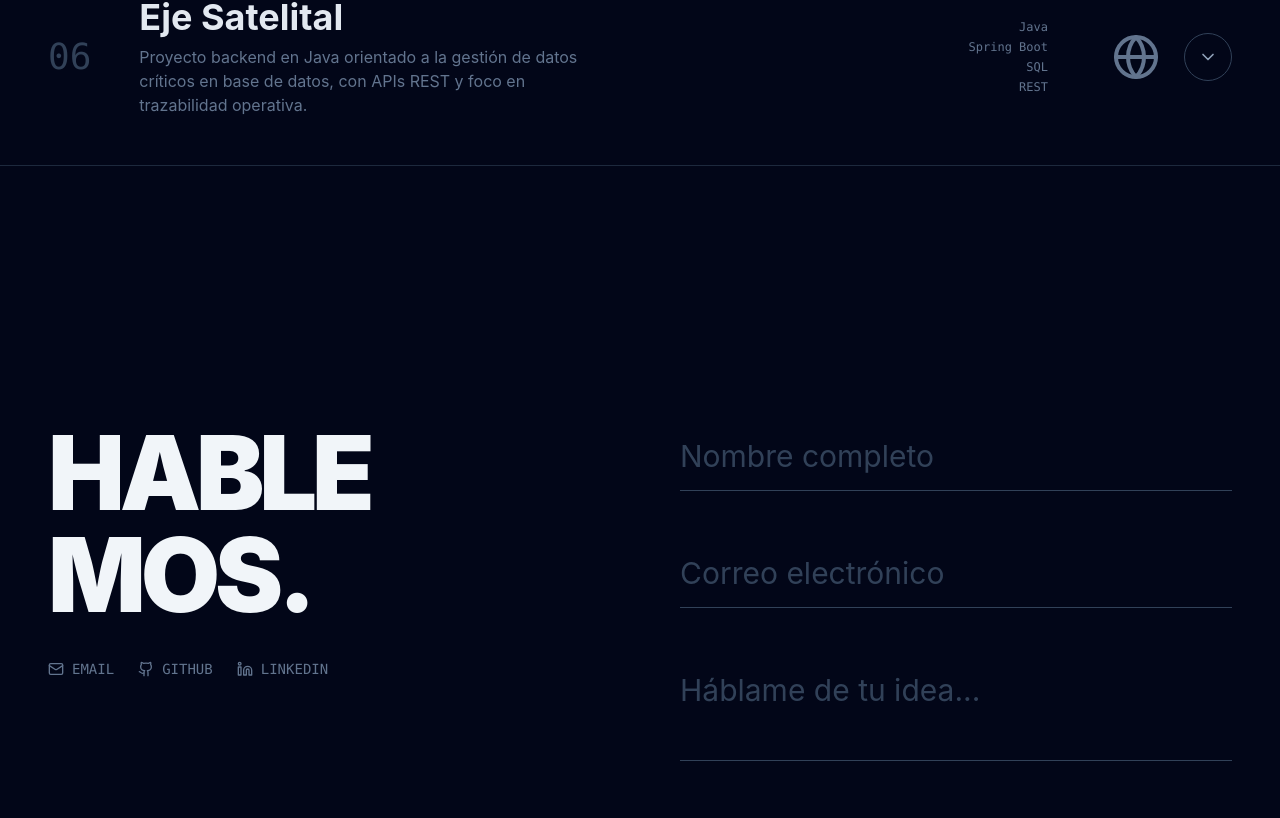
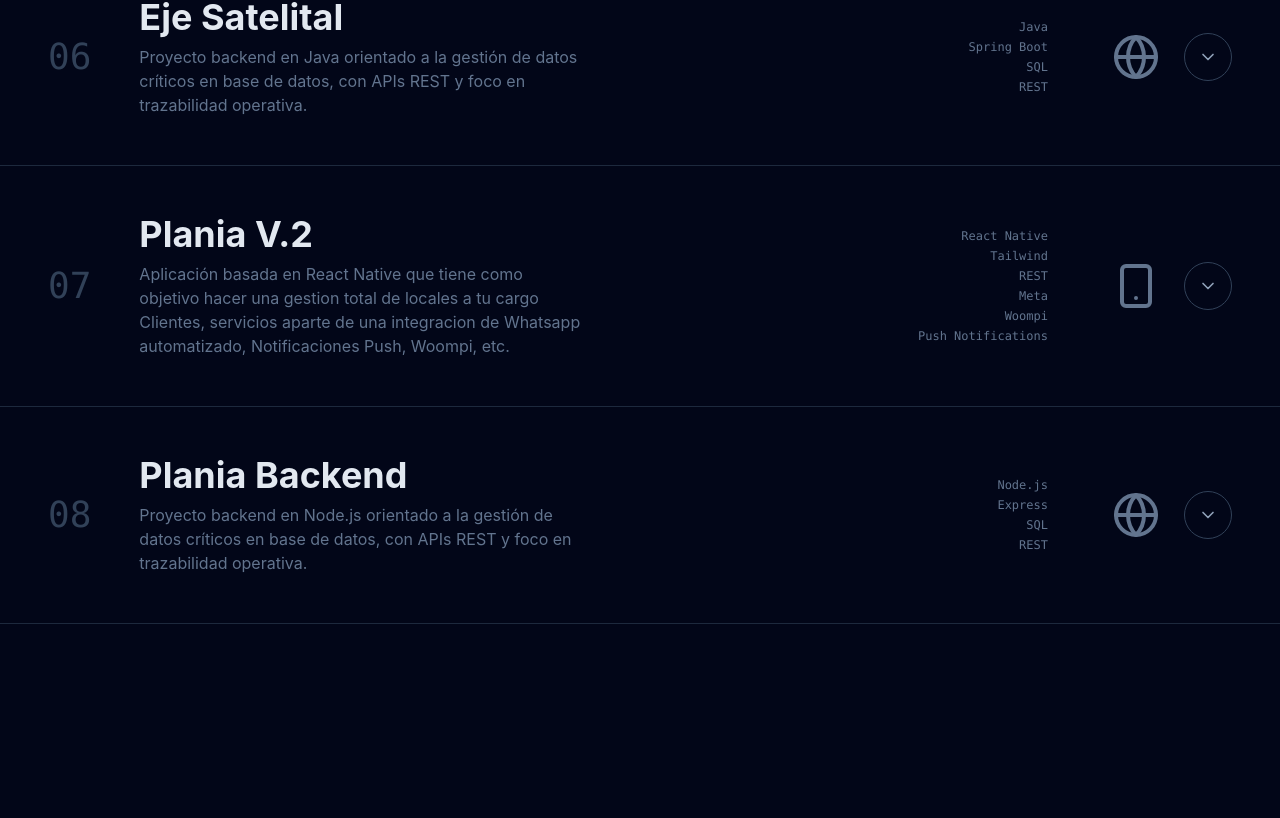
Before and after one commit to matiasgerr/matiasgerr.github.io, a React (Vite) app: page / in a window 1280 px wide. Shown: the part 2974-3792 px from the top of the page. Built offline with nearby package versions, Linux system fonts and the light colour scheme.

Commit message:
feat: add Plania V2 component and update project list with new entries

```diff
--- /dev/null
+++ b/src/components/PlaniaV2.tsx
@@ -0,0 +1,53 @@
+import planiaImg from "../assets/6xQHC.jpg";
+
+interface YipiDrawerProps {
+  open: boolean;
+}
+
+const PlaniaV2 = ({ open }: YipiDrawerProps) => (
+  <div
+    className={`grid transition-all duration-500 ease-in-out ${
+      open ? "grid-rows-[1fr] opacity-100" : "grid-rows-[0fr] opacity-0"
+    }`}
+  >
+    <div className="overflow-hidden">
+      <div className="bg-slate-900/60 border-b border-slate-700 px-4 md:px-12 py-8 md:py-10">
+        <div className="max-w-7xl mx-auto flex flex-col md:flex-row gap-8 md:gap-16">
+          <div className="md:w-1/2 flex flex-col justify-center">
+            <span className="font-mono text-xs tracking-widest text-teal-400 uppercase mb-4">
+              / Mobile App
+            </span>
+            <h3 className="text-2xl md:text-3xl font-bold text-slate-100 mb-4">
+              Plania V2 Aplication
+            </h3>
+            <p className="text-slate-400 text-sm md:text-base leading-relaxed mb-6">
+              Aplicación basada en React Native que tiene como objetivo hacer
+              una gestion total de locales a tu cargo mas consumo, costos,
+              productos, servicios aparte de una integracion de plan de pago,
+              etc.
+            </p>
+            <div className="flex flex-wrap gap-2 font-mono text-xs">
+              {["React Native", "Tailwind", "REST"].map((tech) => (
+                <span
+                  key={tech}
+                  className="px-3 py-1 border border-slate-700 text-slate-400 rounded-full"
+                >
+                  {tech}
+                </span>
+              ))}
+            </div>
+          </div>
+          <div className="md:w-1/2">
+            <img
+              src={planiaImg}
+              alt="YIPI Aplication"
+              className="w-full rounded-xl border border-slate-700 object-cover"
+            />
+          </div>
+        </div>
+      </div>
+    </div>
+  </div>
+);
+
+export default PlaniaV2;
--- a/src/components/ProjectCard.tsx
+++ b/src/components/ProjectCard.tsx
@@ -1,5 +1,5 @@
-import { Globe, Smartphone, ArrowUpRight, ChevronDown } from 'lucide-react';
-import type { Project } from '../types';
+import { Globe, Smartphone, ArrowUpRight, ChevronDown } from "lucide-react";
+import type { Project } from "../types";
 
 interface ProjectCardProps {
   project: Project;
@@ -7,10 +7,25 @@ interface ProjectCardProps {
   onSelect: (id: string) => void;
 }
 
-const ProjectCard = ({ project, isOpen = false, onSelect }: ProjectCardProps) => {
-  const Icon = project.type === 'web' ? Globe : Smartphone;
-  const iconHover = project.type === 'web' ? 'group-hover:text-blue-400' : 'group-hover:text-teal-400';
-  const isExpandable = project.id === '01'|| project.id === '02' || project.id === '03' || project.id === '04' || project.id === '05' || project.id === '06';
+const ProjectCard = ({
+  project,
+  isOpen = false,
+  onSelect,
+}: ProjectCardProps) => {
+  const Icon = project.type === "web" ? Globe : Smartphone;
+  const iconHover =
+    project.type === "web"
+      ? "group-hover:text-blue-400"
+      : "group-hover:text-teal-400";
+  const isExpandable =
+    project.id === "01" ||
+    project.id === "02" ||
+    project.id === "03" ||
+    project.id === "04" ||
+    project.id === "05" ||
+    project.id === "06" ||
+    project.id === "07" ||
+    project.id === "08";
 
   return (
     <button
@@ -19,15 +34,19 @@ const ProjectCard = ({ project, isOpen = false, onSelect }: ProjectCardProps) =>
       className="group block border-b border-slate-800 hover:bg-slate-900 transition-colors w-full text-left"
     >
       <div className="max-w-7xl mx-auto px-4 md:px-12 py-8 md:py-12 flex flex-col md:flex-row items-start md:items-center justify-between gap-6 relative overflow-hidden">
-        <div className="absolute inset-0 bg-gradient-to-r from-blue-500/0 via-blue-500/5 to-teal-500/0 opacity-0 group-hover:opacity-100 transition-opacity pointer-events-none" />
+        <div className="absolute inset-0 bg-linear-to-r from-blue-500/0 via-blue-500/5 to-teal-500/0 opacity-0 group-hover:opacity-100 transition-opacity pointer-events-none" />
 
         <div className="flex items-start md:items-center gap-6 md:gap-12 w-full md:w-auto z-10">
           <span className="font-mono text-2xl md:text-4xl text-slate-700 group-hover:text-blue-500 transition-colors">
             {project.id}
           </span>
           <div>
-            <h4 className="text-2xl md:text-4xl font-bold text-slate-200 mb-2">{project.title}</h4>
-            <p className="text-slate-500 text-sm md:text-base max-w-md">{project.description}</p>
+            <h4 className="text-2xl md:text-4xl font-bold text-slate-200 mb-2">
+              {project.title}
+            </h4>
+            <p className="text-slate-500 text-sm md:text-base max-w-md">
+              {project.description}
+            </p>
           </div>
         </div>
 
@@ -38,11 +57,13 @@ const ProjectCard = ({ project, isOpen = false, onSelect }: ProjectCardProps) =>
             ))}
           </div>
           <div className="flex items-center gap-6">
-            <Icon className={`w-8 h-8 md:w-12 md:h-12 text-slate-500 ${iconHover} transition-colors`} />
+            <Icon
+              className={`w-8 h-8 md:w-12 md:h-12 text-slate-500 ${iconHover} transition-colors`}
+            />
             <div className="w-12 h-12 rounded-full border border-slate-700 flex items-center justify-center group-hover:border-teal-400 group-hover:bg-teal-400/10 transition-all">
               {isExpandable ? (
                 <ChevronDown
-                  className={`w-5 h-5 text-slate-400 group-hover:text-teal-400 transition-all duration-300 ${isOpen ? 'rotate-180 text-teal-400' : ''}`}
+                  className={`w-5 h-5 text-slate-400 group-hover:text-teal-400 transition-all duration-300 ${isOpen ? "rotate-180 text-teal-400" : ""}`}
                 />
               ) : (
                 <ArrowUpRight className="w-5 h-5 text-slate-400 group-hover:text-teal-400 transition-colors" />
--- a/src/components/Projects.tsx
+++ b/src/components/Projects.tsx
@@ -1,18 +1,29 @@
-import { useState } from 'react';
-import { PROJECTS } from '../constants';
-import ProjectCard from './ProjectCard';
-import EjeschoolDrawer from './EjeschoolDrawer';
-import GestionGlobalsDrawer from './GestionGlobalsDrawer';
-import YipiWebDrawer from './YipiWebDrawer';
-import PlaniaDrawer from './PlaniaDrawer'
-import YipiApplication from './YipiApplicationDrawer'
-import EjeSatelitalDrawer from './EjeSatelitalDrawer';
+import { useState } from "react";
+import { PROJECTS } from "../constants";
+import ProjectCard from "./ProjectCard";
+import EjeschoolDrawer from "./EjeschoolDrawer";
+import GestionGlobalsDrawer from "./GestionGlobalsDrawer";
+import YipiWebDrawer from "./YipiWebDrawer";
+import PlaniaDrawer from "./PlaniaDrawer";
+import YipiApplication from "./YipiApplicationDrawer";
+import EjeSatelitalDrawer from "./EjeSatelitalDrawer";
+import PlaniaV2 from "./PlaniaV2";
 
 const Projects = () => {
   const [openProjectId, setOpenProjectId] = useState<string | null>(null);
 
   const handleSelect = (id: string) => {
-    if (id === '01' || id === '03' || id === '04' || id === '02' || id === '05' || id === '06') setOpenProjectId((prev) => (prev === id ? null : id));
+    if (
+      id === "01" ||
+      id === "03" ||
+      id === "04" ||
+      id === "02" ||
+      id === "05" ||
+      id === "06" ||
+      id === "07" ||
+      id === "08"
+    )
+      setOpenProjectId((prev) => (prev === id ? null : id));
   };
 
   return (
@@ -21,7 +32,9 @@ const Projects = () => {
         <h2 className="text-sm font-mono tracking-widest text-teal-400 uppercase mb-4">
           ( 02. Trabajo )
         </h2>
-        <h3 className="text-4xl md:text-6xl font-bold text-slate-100">Colección de Proyectos.</h3>
+        <h3 className="text-4xl md:text-6xl font-bold text-slate-100">
+          Colección de Proyectos.
+        </h3>
       </div>
 
       <div className="border-t border-slate-800">
@@ -32,12 +45,25 @@ const Projects = () => {
               isOpen={openProjectId === project.id}
               onSelect={handleSelect}
             />
-            {project.id === '01' && <GestionGlobalsDrawer open={openProjectId === '01'} />}
-            {project.id === '02' && <YipiWebDrawer open={openProjectId === '02'} />}
-            {project.id === '03' && <EjeschoolDrawer open={openProjectId === '03'} />}
-            {project.id === '04' && <PlaniaDrawer open={openProjectId === '04'} />}
-            {project.id === '05' && <YipiApplication open={openProjectId === '05'} />}
-            {project.id === '06' && <EjeSatelitalDrawer open={openProjectId === '06'} />}
+            {project.id === "01" && (
+              <GestionGlobalsDrawer open={openProjectId === "01"} />
+            )}
+            {project.id === "02" && (
+              <YipiWebDrawer open={openProjectId === "02"} />
+            )}
+            {project.id === "03" && (
+              <EjeschoolDrawer open={openProjectId === "03"} />
+            )}
+            {project.id === "04" && (
+              <PlaniaDrawer open={openProjectId === "04"} />
+            )}
+            {project.id === "05" && (
+              <YipiApplication open={openProjectId === "05"} />
+            )}
+            {project.id === "06" && (
+              <EjeSatelitalDrawer open={openProjectId === "06"} />
+            )}
+            {project.id === "07" && <PlaniaV2 open={openProjectId === "07"} />}
           </div>
         ))}
       </div>
--- a/src/constants/index.ts
+++ b/src/constants/index.ts
@@ -52,7 +52,22 @@ export const PROJECTS: Project[] = [
       'Proyecto backend en Java orientado a la gestión de datos críticos en base de datos, con APIs REST y foco en trazabilidad operativa.',
     stack: ['Java', 'Spring Boot', 'SQL', 'REST'],
   },
-
+    {
+    id: '07',
+    title: 'Plania V.2',
+    type: 'mobile',
+    description:
+      'Aplicación basada en React Native que tiene como objetivo hacer una gestion total de locales a tu cargo Clientes, servicios aparte de una integracion de Whatsapp automatizado, Notificaciones Push, Woompi, etc.',
+    stack: ['React Native', 'Tailwind', 'REST', 'Meta', 'Woompi', 'Push Notifications'],
+  },
+  {
+    id: '08',
+    title: 'Plania Backend',
+    type: 'web',
+    description:
+      'Proyecto backend en Node.js orientado a la gestión de datos críticos en base de datos, con APIs REST y foco en trazabilidad operativa.',
+    stack: ['Node.js', 'Express', 'SQL', 'REST'],
+  },
 ];
 
 export const SOCIALS: Social[] = [
```
Also changed, not shown: src/assets/6xQHC.jpg (added).
